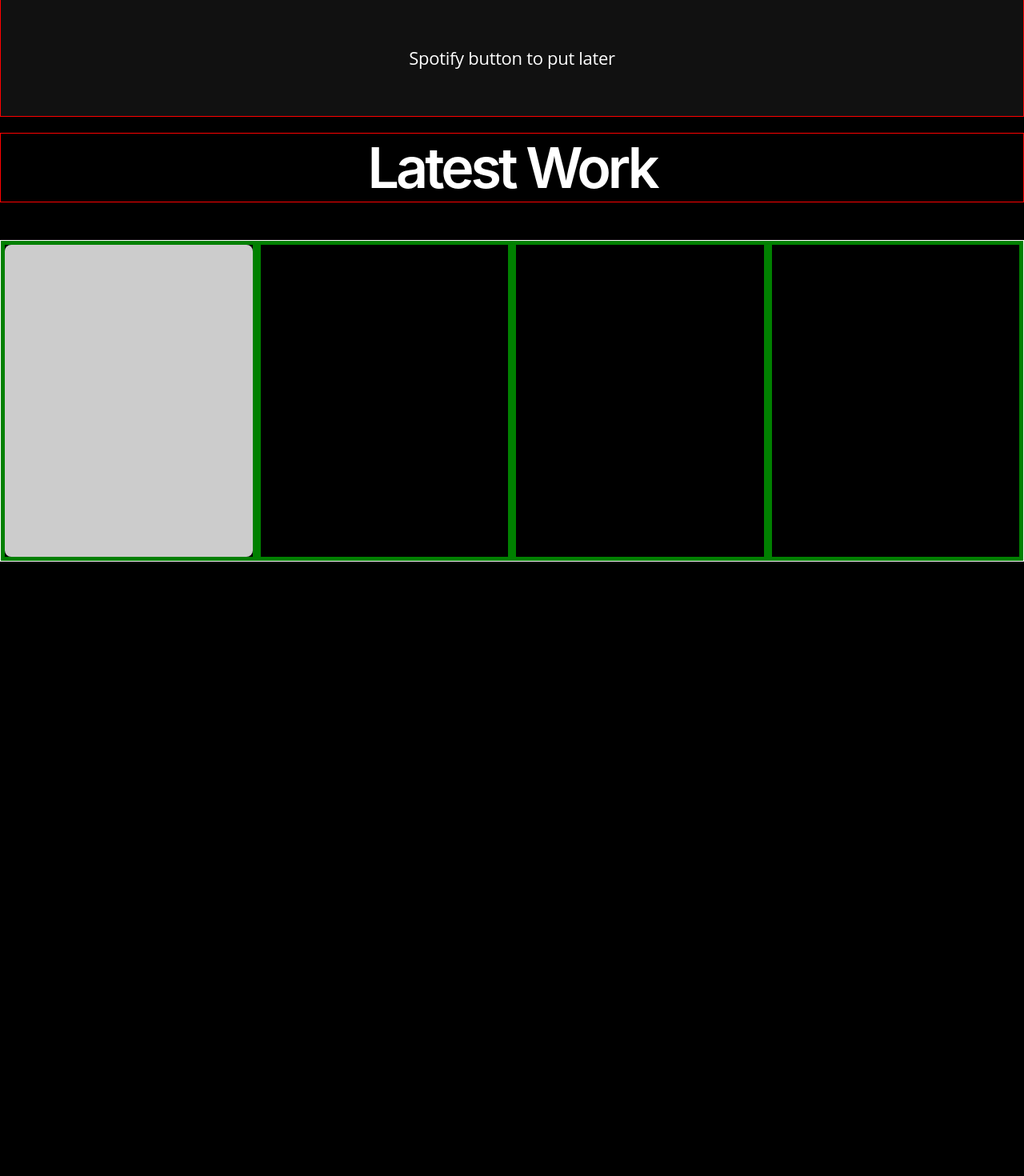
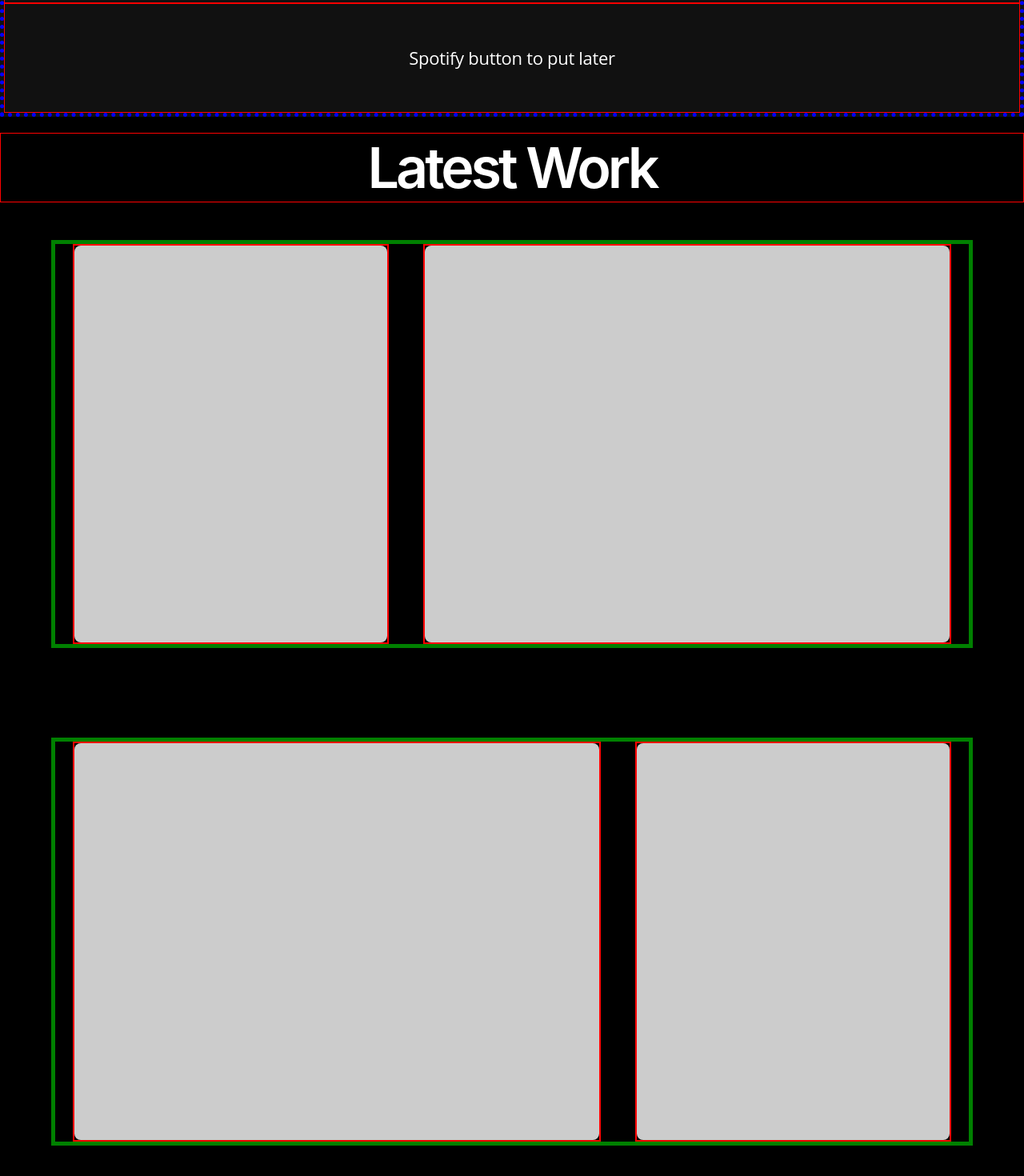
Before and after one commit to sudhanshusingh15/portfolio, a React (Create React App) app in the folder portfolio/: page / in a window 1280 px wide. Shown: the part 654-2124 px from the top of the page at 80% size. Built offline with nearby package versions, Linux system fonts and the light colour scheme.

Commit message:
added work exp cards

```diff
--- a/portfolio/src/pages/homePage/index.jsx
+++ b/portfolio/src/pages/homePage/index.jsx
@@ -54,25 +54,25 @@ const Text = styled.p`
 
 const WorkContainer = styled.div`
     display: flex;
+    justify-content: space-around;
+    align-items: center;
+    flex-direction: row;
+    width: 90%;
+    height: auto;
+    margin-bottom: 7em;
+    border: 5px solid green;
 
-    justify-content: center;
-    width: 100%;
-    height: auto;
-    border: 1px solid white;
 
 `;
 
-
 const IndividualWorkContainer = styled.div`
-    border: 5px solid green;
-    display: inline-flex;
+    height: 62.5vh;
+    border: 2px solid red;
     ${props => css`
         width: ${props.width || "50vw"};
-        height: ${props.height || "50vh"};
     `}
 
 `;
-
 const Work = styled.div`
     width: 100%;
     height: 100%;
@@ -87,41 +87,34 @@ const Work = styled.div`
     }
 `;
 
-const WorkTextContainer = styled.div`
-    width: 100%;
-    height: 50vh;
-`;
-
-
-const WorkText = styled.p`
-   font-family: "FuturaCnd", "Open Sans", "Helvetica Neue", Helvetica, Arial, sans-serif;
-   font-size: 20px;
-   color: white;
-`;
-
-
-
 export function HomePage(props) {
     return (
-        <HomePageContainer>
+        <HomePageContainer className="HomePageContainer">
            <Navbar />
             <TopSection />
             <Title fontSize="70px">Latest Work</Title>
             <WorkContainer>
-                <IndividualWorkContainer>
-                    <Work></Work>
+                <IndividualWorkContainer className="ChaiMoh" width="34.623%">
+                    <Work>
+
+                    </Work>
                 </IndividualWorkContainer>
+                <IndividualWorkContainer className="Dukaan" width="57.8%">
+                    <Work>
 
-                <IndividualWorkContainer>
+                    </Work>
+                </IndividualWorkContainer>
+            </WorkContainer>
+            <WorkContainer>
+                <IndividualWorkContainer className="DigitalPathology" width="57.8%">
+                    <Work>
 
+                    </Work>
                 </IndividualWorkContainer>
+                <IndividualWorkContainer className="GCI" width="34.623%">
+                    <Work>
 
-                <IndividualWorkContainer>
-
-                </IndividualWorkContainer>
-
-                <IndividualWorkContainer>
-
+                    </Work>
                 </IndividualWorkContainer>
             </WorkContainer>
         </HomePageContainer>
--- a/portfolio/src/pages/homePage/topSection.jsx
+++ b/portfolio/src/pages/homePage/topSection.jsx
@@ -25,6 +25,7 @@ const TopSectionContainer = styled.div`
     width: 100%;
     height: 100vh;
     background: #111111;
+    border: 5px dotted blue;
 
 `;
 
@@ -113,12 +114,13 @@ const Text = styled.p`
 // put the animation into the spotify button container when later created
 const SpotifyContainer = styled.div`
     width: 100%;
-    height: 100%;
+    height: 100em;
     z-index: 1;
     display: flex;
     justify-content: center;
     border: 1px solid red;
     align-items: center;
+    position: relative;
     opacity: 0;
     ${props => props.isSpotifyVisible && css`
         animation: ${slideDown} 1.5s ease forwards;
```
Also changed, not shown: portfolio/todo.txt (added).
